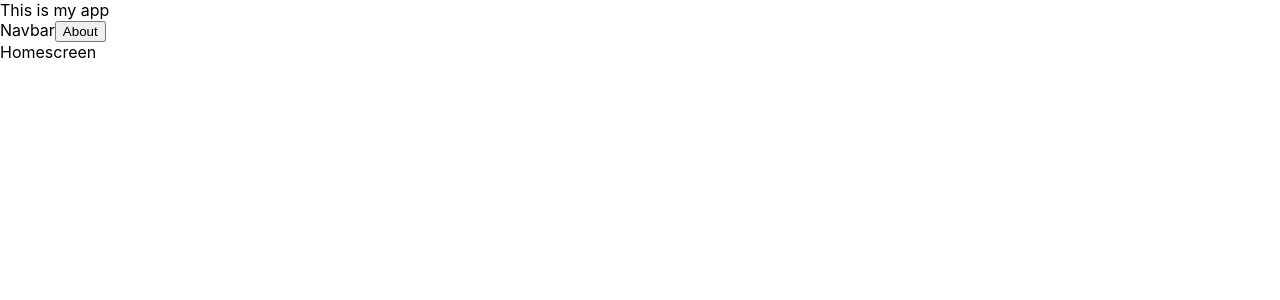
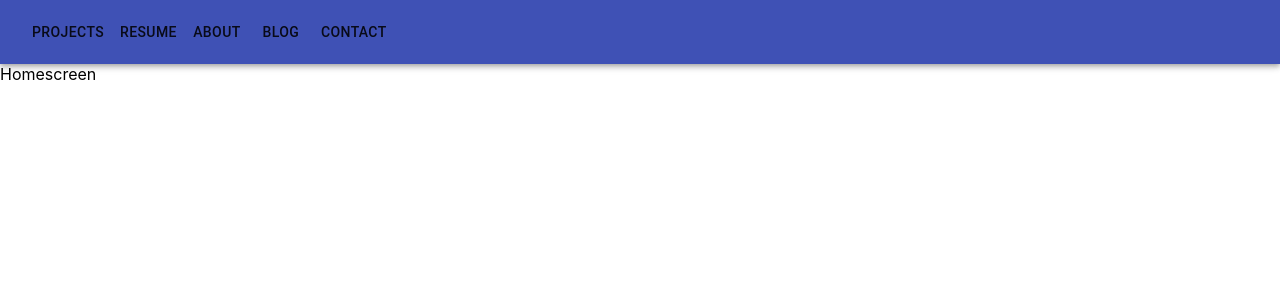
Before and after one commit to laurenyz/portfolio, a React (Create React App) app: page / in a window 1280 px wide. Shown: the top 300 px of the page. Built offline with nearby package versions, Linux system fonts and the light colour scheme.

Commit message:
routes fixed

```diff
--- a/src/App.js
+++ b/src/App.js
@@ -13,7 +13,6 @@ import Homescreen from './containers/Homescreen'
 function App() {
   return (
     <div>
-      This is my app
       <Navbar />
       <Switch>
           <Route exact path='/' component = {Homescreen} />
--- a/src/components/Navbar.jsx
+++ b/src/components/Navbar.jsx
@@ -1,17 +1,43 @@
 import React from 'react'
 import { withRouter } from 'react-router-dom'
+import AppBar from '@material-ui/core/AppBar'
+import Toolbar from '@material-ui/core/Toolbar'
+import Button from '@material-ui/core/Button'
 
 const Navbar = (props) => {
 
     return(
         <div>
-            Navbar
-            <button onClick={handleOnClick}>About</button>
+            <AppBar position="static">
+                    <Toolbar>
+                        <Button onClick={handleOnClickProjects}>Projects</Button>
+                        <Button onClick={handleOnClickResume}>Resume</Button>
+                        <Button onClick={handleOnClickAbout}>About</Button>
+                        <Button onClick={handleOnClickBlog}>Blog</Button>
+                        <Button onClick={handleOnClickContact}>Contact</Button>
+                    </Toolbar>
+            </AppBar>
         </div>
     )
 
-    function handleOnClick() {
+    function handleOnClickProjects() {
+        props.history.push('/projects')
+    }
+
+    function handleOnClickResume() {
+
+    }
+
+    function handleOnClickAbout() {
         props.history.push('/about')
+    }
+
+    function handleOnClickBlog() {
+        window.open(`https://medium.com/@laurenkyu`)
+    }
+
+    function handleOnClickContact() {
+        props.history.push('/contact')
     }
 }
 
```
